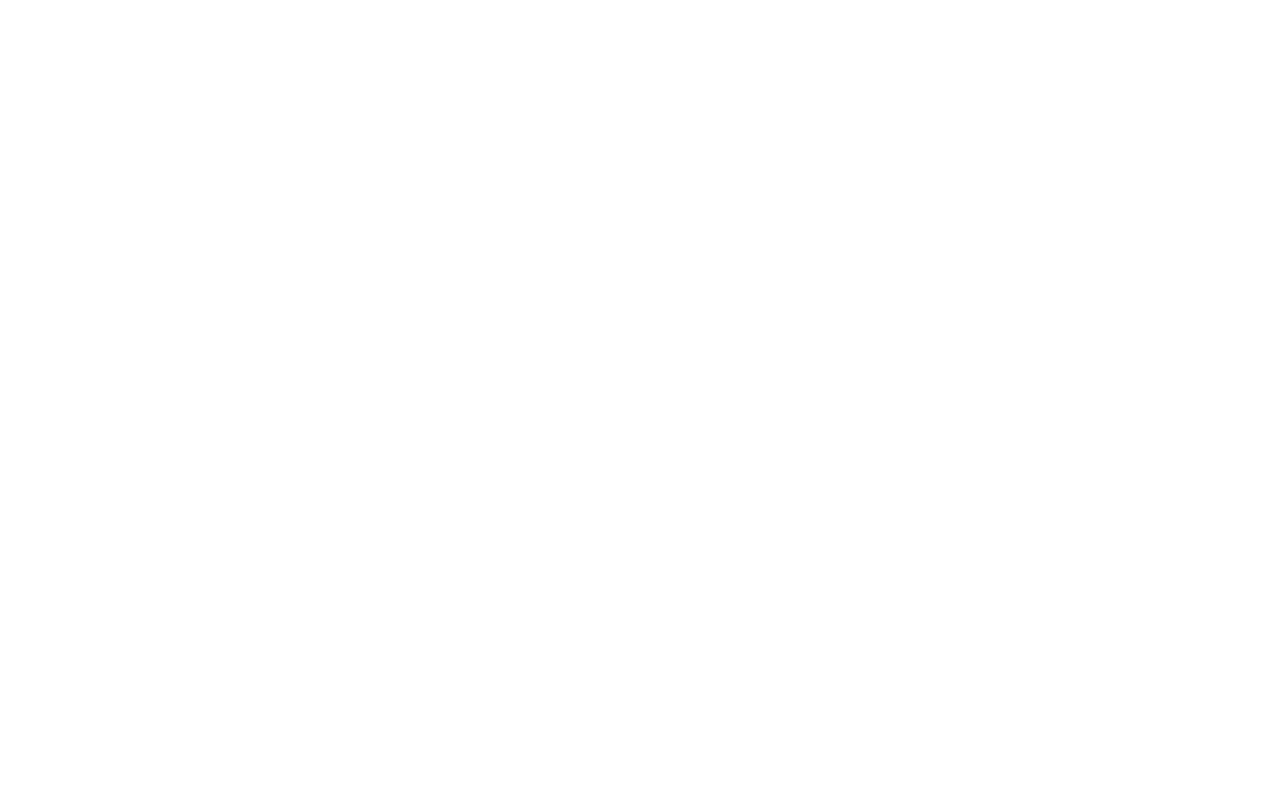
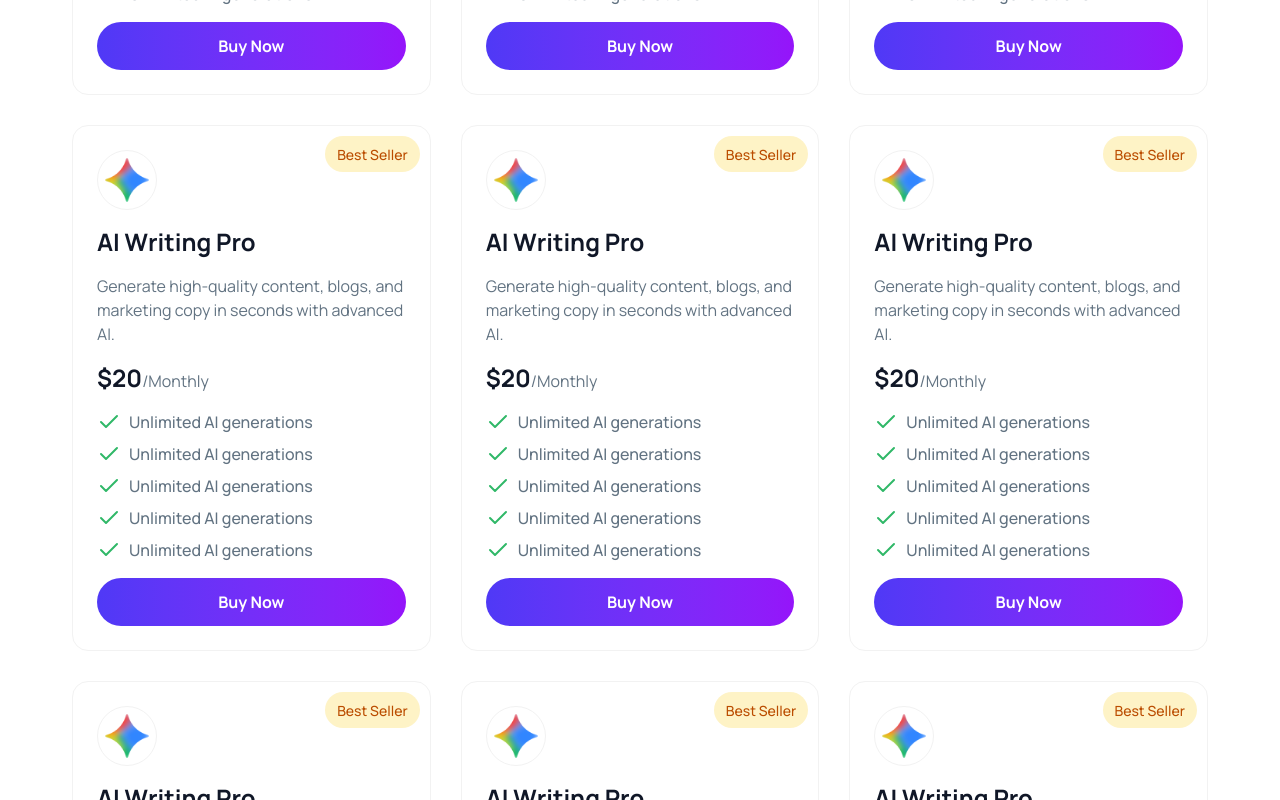
Before and after one commit to quantumrahman/digitools, a React (Vite) app: page / in a window 1280 px wide. Shown: the part 1800-2600 px from the top of the page. Before the commit the page ends 1489 px from the top, so only its background shows below. Built offline with nearby package versions, Linux system fonts and the light colour scheme.

Commit message:
add ProductCard component in PremiumSection.jsx file

```diff
--- a/src/components/ui/PremiumSection/PremiumSection.jsx
+++ b/src/components/ui/PremiumSection/PremiumSection.jsx
@@ -1,3 +1,5 @@
+import ProductCard from "../ProductCard/ProductCard.jsx";
+
 const PremiumSection = () => {
     return (
         <>
@@ -13,8 +15,16 @@
                             <button className='w-30 manrope text-base font-bold text-[#25065D] px-4 py-3.5 rounded-full cursor-pointer'>Cart(0)</button>
                         </div>
                     </div>
-                    <div className='w-full mt-10'>
-
+                    <div className='w-full mt-10 grid grid-cols-3 gap-7.5'>
+                        <ProductCard></ProductCard>
+                        <ProductCard></ProductCard>
+                        <ProductCard></ProductCard>
+                        <ProductCard></ProductCard>
+                        <ProductCard></ProductCard>
+                        <ProductCard></ProductCard>
+                        <ProductCard></ProductCard>
+                        <ProductCard></ProductCard>
+                        <ProductCard></ProductCard>
                     </div>
                 </div>
             </div>
```
